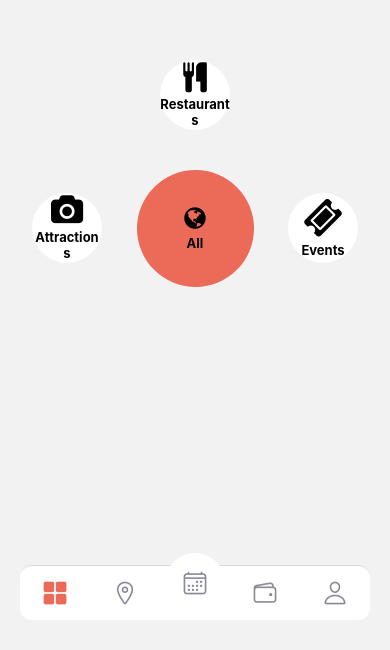
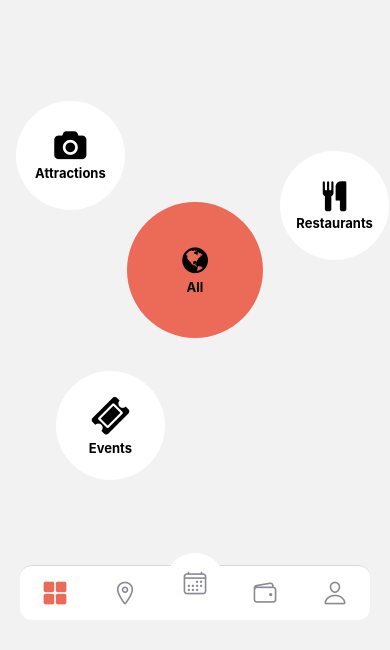
Before and after one commit to daniboz/goTravel-ui, a React Native app: screen /Home in a window 390 px wide. Shown: the part 194-844 px from the top of the page. Built offline with nearby package versions, Linux system fonts and the light colour scheme.

Commit message:
GTA-5:Refactor the buttons in order to look as proposed

```diff
--- a/components/home/CircularMenu.jsx
+++ b/components/home/CircularMenu.jsx
@@ -4,17 +4,16 @@ import Icon from 'react-native-vector-icons/FontAwesome';
 import { COLORS } from '../../constants/theme';
 
 const windowWidth = Dimensions.get('window').width;
-const centralButtonSize = windowWidth * 0.3; // Example size for the central button
-const buttonSize = centralButtonSize * 0.6; // Smaller size for surrounding buttons
-const centralButtonMarginTop = 20; // Space between the top button and central button
+const centralButtonSize = windowWidth * 0.35; // Example size for the central button
+const buttonSize = centralButtonSize * 0.8; // Smaller size for surrounding buttons
 
 const CircularMenu = () => {
   return (
     <View style={styles.container}>
       {/* Restaurants Button - Placed above the 'All' button */}
       <TouchableOpacity style={[styles.button, {
-       bottom: centralButtonSize /1.5 + centralButtonMarginTop, // Position the 'Restaurants' button above the 'All' button
-        alignSelf: 'center', // Center the button horizontally
+       left: 280,
+       bottom: 10,
       }]}>
         <Icon name="cutlery" size={30} color="#000" />
         <Text style={styles.buttonText}>Restaurants</Text>
@@ -22,13 +21,14 @@ const CircularMenu = () => {
 
       {/* Central 'All' Button */}
       <TouchableOpacity style={[styles.button, styles.centralButton]}>
-        <Icon name="globe" size={25} color="#000" />
+        <Icon name="globe" size={30} color="#000" />
         <Text style={styles.buttonText}>All</Text>
       </TouchableOpacity>
 
       {/* Attractions Button - Placed to the left of the 'All' button */}
       <TouchableOpacity style={[styles.button, {
-       right: windowWidth /1.7 + centralButtonSize / 2, // Position to the left of the central button
+       right: 265,
+       bottom: 60,
       }]}>
         <Icon name="camera" size={30} color="#000" />
         <Text style={styles.buttonText}>Attractions</Text>
@@ -36,7 +36,8 @@ const CircularMenu = () => {
 
       {/* Events Button - Placed to the right of the 'All' button */}
       <TouchableOpacity style={[styles.button, {
-       left: windowWidth / 1.7 + centralButtonSize / 2, // Position to the right of the central button
+       right: 225,
+       bottom: -210,
       }]}>
         <Icon name="ticket" size={40} color="#000" />
         <Text style={styles.buttonText}>Events</Text>
@@ -48,7 +49,7 @@ const CircularMenu = () => {
 const styles = StyleSheet.create({
   container: {
     position: 'absolute',
-    top: '50%', // Adjust this value to move the menu up or down
+    top: '55%', // Adjust this value to move the menu up or down
     left: 0,
     right: 0,
     alignItems: 'center',
--- a/screens/home/Home.jsx
+++ b/screens/home/Home.jsx
@@ -1,14 +1,15 @@
 import React, { Component } from 'react';
 import { Text, View, StyleSheet } from 'react-native';
 import CircularMenu from '../../components/home/CircularMenu';
+import { SafeAreaView } from 'react-native-safe-area-context';
 
 export default class Home extends Component {
   render() {
     return (
-      <View style={styles.container}>
+      <SafeAreaView style={styles.container}>
         <CircularMenu />
         {/* Other content for your Home screen */}
-      </View>
+      </SafeAreaView>
     );
   }
 }
```
